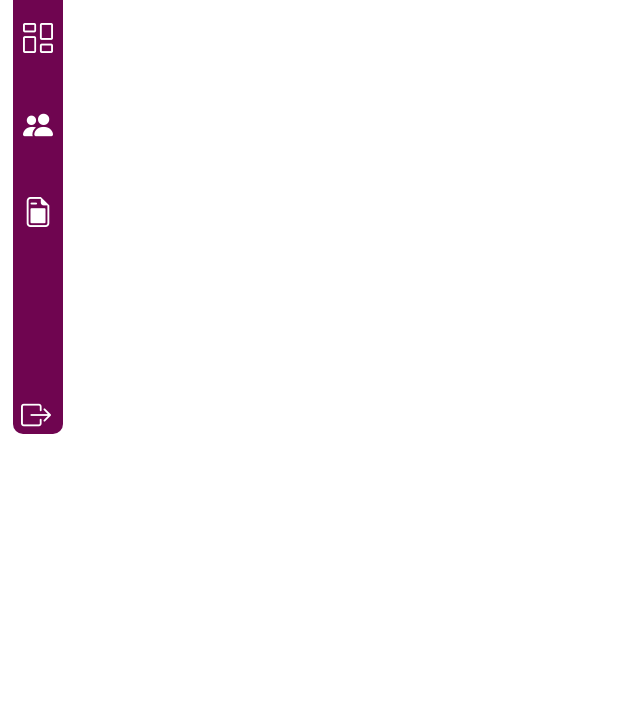
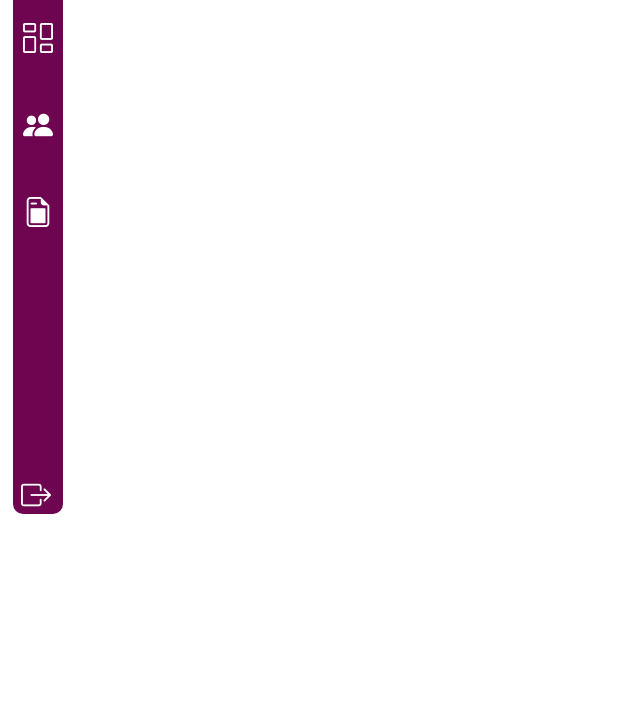
Before and after one commit to yamashita-tiemi/Trainee_2023.2, a PHP site: template app/views/admin/sidebar.html in a window 1280 px wide. Shown: the part 70-789 px from the top of the page, without its empty margins (0-640 px from the left). Run offline with PHP 8.4, Linux system fonts and the light colour scheme; the template is opened without the code that fills it, so the values that code supplies are empty.

Commit message:
adaptando responsividade

```diff
--- a/public/css/sidebar.css
+++ b/public/css/sidebar.css
@@ -38,7 +38,7 @@ body{
 }
 
 .navegador{
-    height: 50vh;
+    height: 60vh;
     list-style-type: none;
 }
 
```
